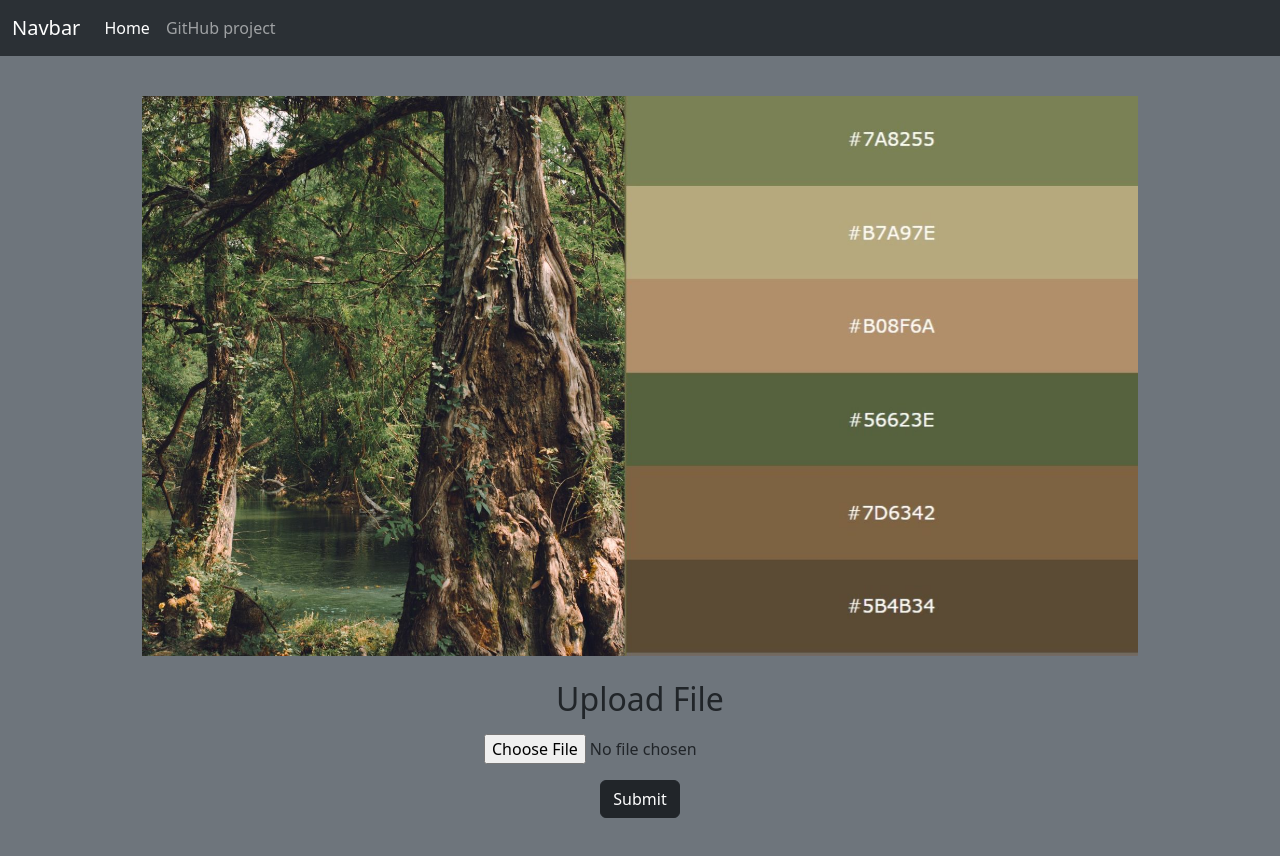
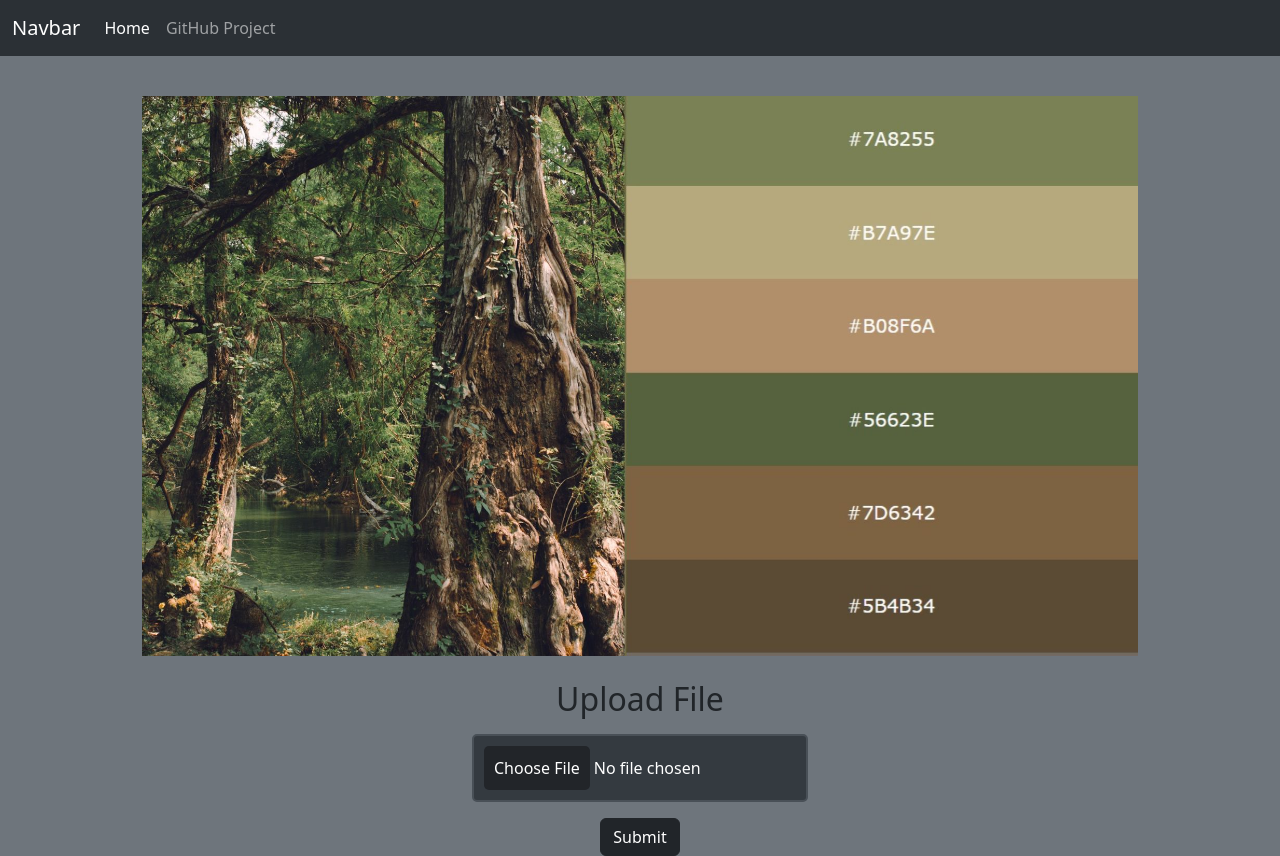
Before and after one commit to antoniorodr/color_extractor, a Flask app: page / in a window 1280 px wide. Before the commit the page ends 818 px from the top, so only its background shows below. Run offline with Flask 3, Linux system fonts and the light colour scheme; some libraries are stand-ins or nearby versions.

Commit message:
create .css

```diff
--- /dev/null
+++ b/static/assets/css/styles.css
@@ -0,0 +1,23 @@
+input[type="file"] {
+    color: white;
+    background-color: #343a40;
+    border: 2px solid #495057;
+    padding: 10px;
+    border-radius: 5px;
+    cursor: pointer;
+}
+input[type="file"]::-webkit-file-upload-button {
+    color: white;
+    background: #222529;
+    border: none;
+    padding: 10px;
+    border-radius: 5px;
+    cursor: pointer;
+}
+input[type="file"]::-ms-browse {
+    background: #007bff;
+    color: white;
+    padding: 10px;
+    border: none;
+    border-radius: 5px;
+}
--- a/templates/base.html
+++ b/templates/base.html
@@ -5,6 +5,7 @@
         <!-- Required meta tags -->
         <meta charset="utf-8">
         <meta name="viewport" content="width=device-width, initial-scale=1, shrink-to-fit=no">
+        <link rel="stylesheet" href="{{ url_for('static', filename='/assets/css/styles.css') }}">
 
         {% block styles %}
             <!-- Bootstrap CSS -->
--- a/templates/header.html
+++ b/templates/header.html
@@ -7,7 +7,7 @@
     <div class="collapse navbar-collapse" id="navbarNavAltMarkup">
       <div class="navbar-nav">
         <a class="nav-link active" aria-current="page" href={{ url_for("home") }}>Home</a>
-        <a class="nav-link" href="#">GitHub project</a>
+        <a class="nav-link" href="#">GitHub Project</a>
       </div>
     </div>
   </div>
```
